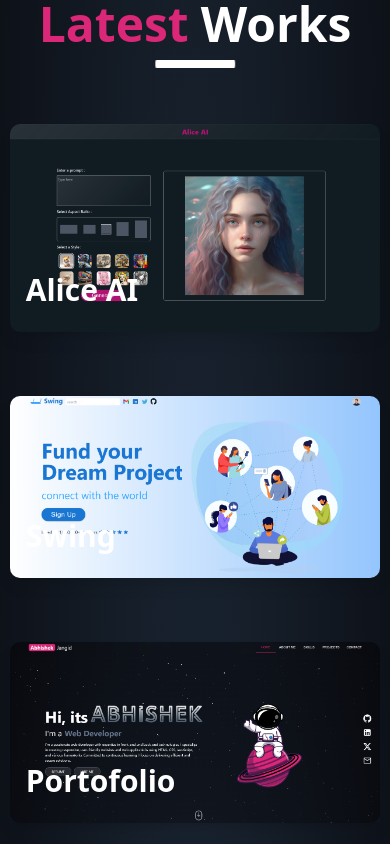
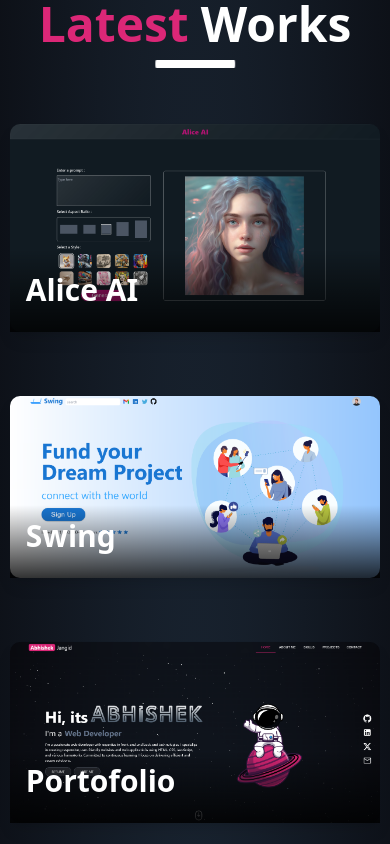
Before and after one commit to techshadow01/AbhiProfile, a Next.js app: page / in a window 390 px wide. Shown: the part 3080-3924 px from the top of the page. Built offline with nearby package versions, Linux system fonts and the light colour scheme; a web font is replaced by a local one.

Commit message:
Update Page.js

```diff
--- a/app/projects/Page.js
+++ b/app/projects/Page.js
@@ -122,7 +122,7 @@ const Single = ({ item }) => {
             </motion.div>
 
             <motion.div
-                className='sm:hidden relative w-[95%] shadow-lg '
+                className='sm:hidden relative w-[95%] shadow-lg image'
             >
                 <Image className='rounded-[10px] cursor-pointer' src={item.img} alt="" width={700} />
                     <div className='absolute bottom-6 left-4 z-30 text-white font-bold text-3xl inline-block'>
```
